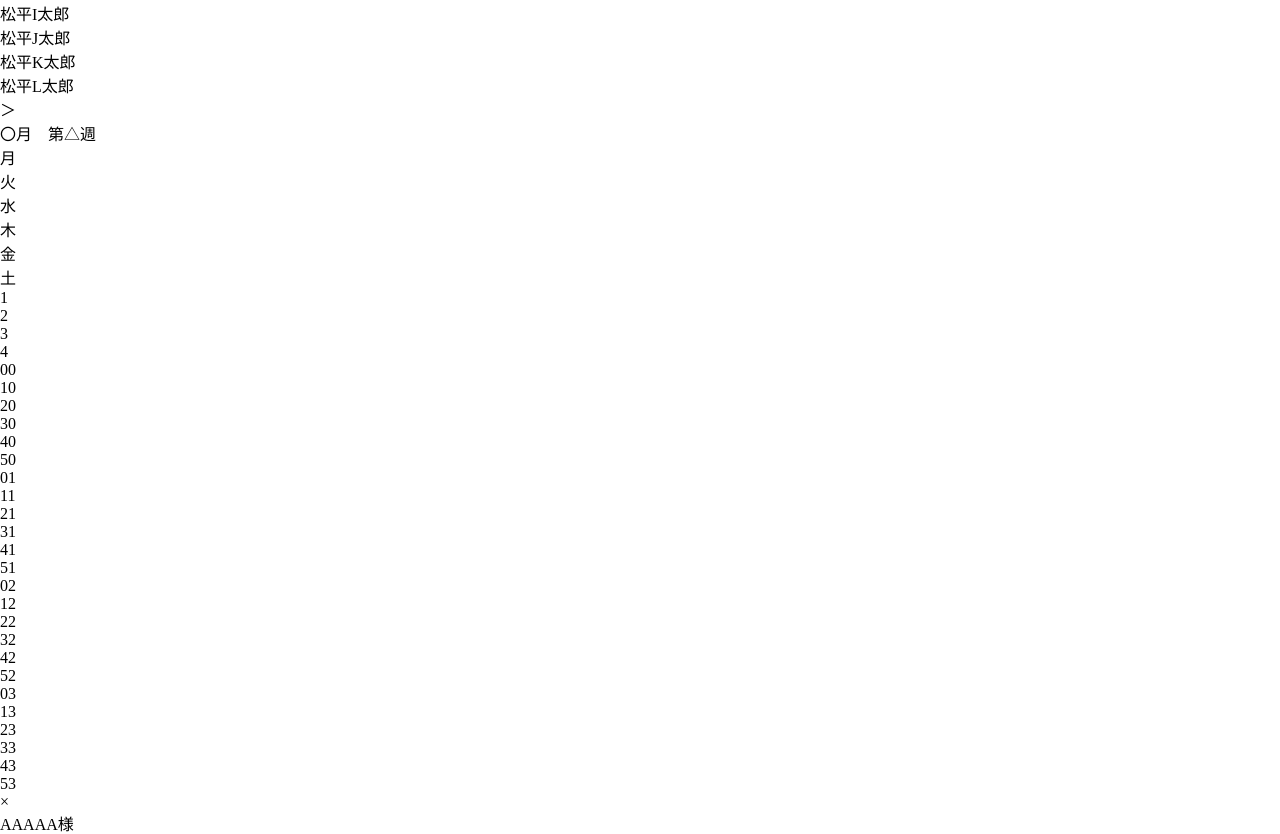
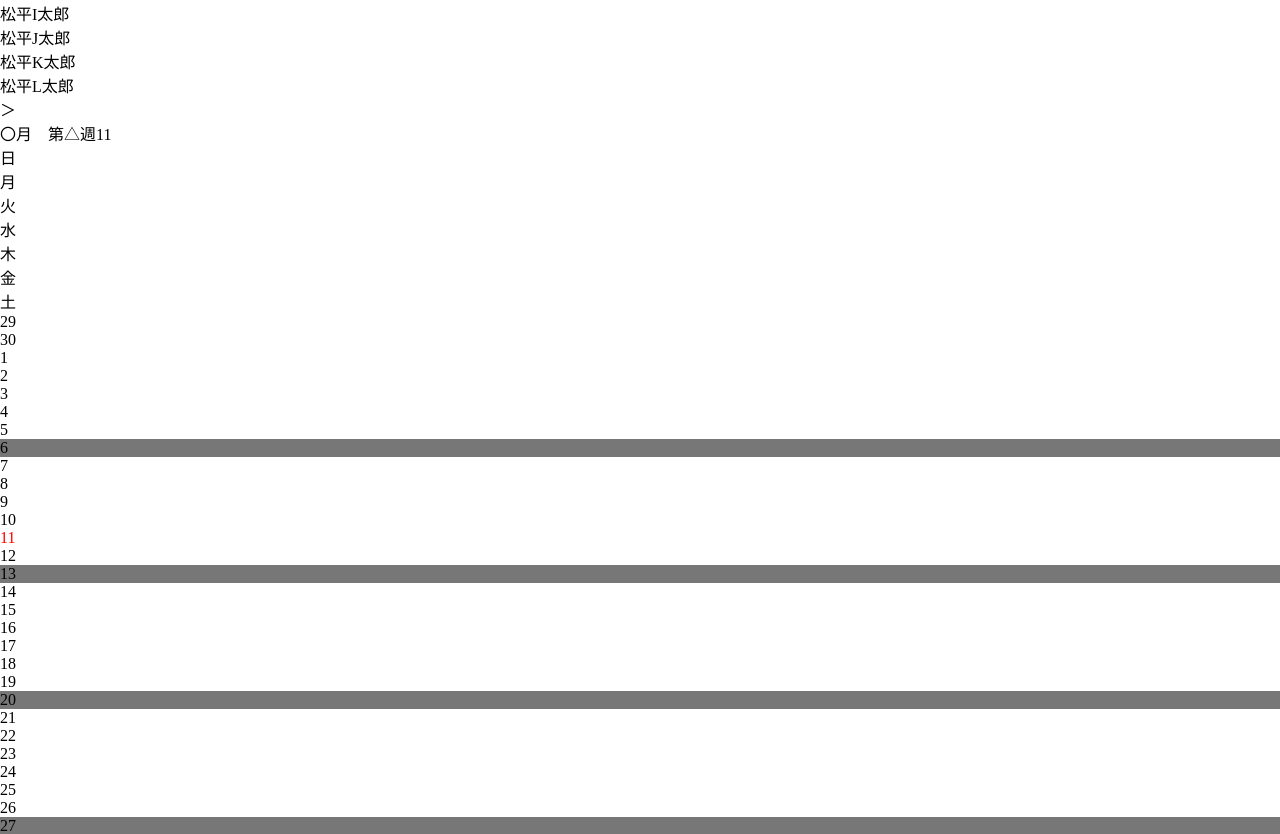
Before and after one commit to Papillon6814/school_front, a Next.js app: page /reservation in a window 1280 px wide. Shown: the part 383-1217 px from the top of the page. Built offline with nearby package versions, Linux system fonts and the light colour scheme.

Commit message:
それっぽいの

```diff
--- a/pages/reservation.js
+++ b/pages/reservation.js
@@ -16,6 +16,7 @@ export default class extends React.Component {
         this.array = new Array()
         this.tch = new Array()
         this.tc = React.createRef()
+        this.months = new Array()
 
         this.times=["10:00 ~ 11:00","11:00 ~ 12:00","13:00 ~ 14:00","14:00 ~ 15:00"]
 
@@ -30,13 +31,36 @@ export default class extends React.Component {
             this.tch.push(React.createRef())
         }
 
+
+        this.today = new Date()
+        let last = new Date(this.today.getFullYear(),this.today.getMonth()+1,0),
+            start = new Date(this.today.getFullYear(),this.today.getMonth(),0)
+
+        let i,arr = new Array(),nextArr = new Array(),lastArr = new Array();
+        for(let j=0,i=start.getDay();i>=0 && i<5;i--,j++){
+            lastArr.unshift(start.getDate() - j)
+        }
+
+        for(let i=1;i<=last.getDate();i++){
+            arr.push(i)
+            this.months.push(React.createRef())
+        }
+
+        for(let i=last.getDay(),j=1;i<6;i++,j++){
+            nextArr.push(j)
+        }
+
         this.state={
             start:0,
             last:5,
             teacherId:0,
             time:0,
+            lastDay:last,
+            startDay:start,
+            month:arr,
+            lastMonth:lastArr,
+            nextMonth:nextArr,
         }
-
 
     }
 
@@ -53,6 +77,13 @@ export default class extends React.Component {
         }
         for(;i<this.teachers.length;i++){
             this.tch[i].current.className=scss.outTeacher
+        }
+
+        this.months[this.today.getDate() - 1].current.style.color="red"
+        for(let j=7-this.state.startDay.getDay()-1;j<this.state.lastDay.getDate();j+=7){
+            this.months[j].current.style.background="#777"
+            this.months[j].current.style.cursor="auto"
+            console.log(j)
         }
     }
 
@@ -179,10 +210,11 @@ export default class extends React.Component {
                     </div>
 
                     <div className={scss.calender}>
-                        <div className={scss.title} ref="title">〇月　第△週</div>
+                        <div className={scss.title} ref="title">〇月　第△週{this.today.getDate()}</div>
 
                         <div className={scss.wk}>
                             <div className={scss.weeks}>
+                                <div className={scss.week}><div id={scss.sunday}>日</div></div>
                                 <div className={scss.week}><div id={scss.monday}>月</div></div>
                                 <div className={scss.week}><div id={scss.tuesday}>火</div></div>
                                 <div className={scss.week}><div id={scss.wednesday}>水</div></div>
@@ -195,24 +227,32 @@ export default class extends React.Component {
 
                         <div className={scss.times}>
 
-                        <div className={scss.classes}>
+                        {/* <div className={scss.classes}>
                             <div className={scss.class}>1</div>
                             <div className={scss.class}>2</div>
                             <div className={scss.class}>3</div>
                             <div className={scss.class}>4</div>
-                        </div>
+                        </div> */}
 
-                            <div className={scss.cl}>
-                            {this.array.map((datas,indexs)=>
-                                datas.map((data,index)=>
-                                    <div className={scss.time} key={index} onClick={this.timeClick.bind(this,index,indexs)}>{index}{indexs}</div>
-                            ))}
-                            </div>
+
+                            {this.state.lastMonth.map((data,index)=>
+                                <div className={scss.lastTime} key={index}>{data}</div>
+                            )}
+
+                            {this.state.month.map((data,index)=>
+                                <div className={scss.time} key={index} ref={this.months[index]}>{data}</div>
+                            )}
+
+                            {this.state.nextMonth.map((data,index)=>
+                                <div className={scss.nextTime} key={index}>{data}</div>
+                            )}
                         </div>
 
                     </div>
 
                     <Footer/>
+
+
                     <div className={scss.pops} ref={this.pop}>
                         <div className={scss.bookSheet}>
 
--- a/styles/reservation.scss
+++ b/styles/reservation.scss
@@ -153,7 +153,7 @@ $i:$i+1;
     position: relative;
     margin:0 auto;
     text-align: center;
-    width:80%;
+    width:90%;
     left:-1%
 }
 
@@ -171,18 +171,16 @@ $i:$i+1;
     transition:3s;
 }
 
-
-
 .weeks{
     position: relative;
-    left:10%;
     text-align: left;
+    width:100%;
 }
 
 .week{
     position: relative;
     font-size: $mainSize;
-    width:16%;
+    width:14%;
     border:solid 1px #000;
     display: inline-block;
     border-bottom: double 4px #000;
@@ -192,6 +190,8 @@ $i:$i+1;
 .times{
     position: relative;
     text-align: left;
+    width:100%;
+    height: 500;
 }
 
 .classes{
@@ -214,7 +214,16 @@ $i:$i+1;
 .cl{
     position: absolute;
     display: inline-block;
-    width:100%;
+}
+
+.lastTime{
+    position: relative;
+    top:0;
+    display: inline-block;
+    border:solid 1px #000;
+    height:100px;
+    width:14%;
+    background: #777;
 }
 
 .time{
@@ -223,8 +232,19 @@ $i:$i+1;
     display: inline-block;
     border:solid 1px #000;
     height:100px;
-    width:16%;
+    width:14%;
+    background:white;
     cursor: pointer;
+}
+
+.nextTime{
+    position: relative;
+    top:0;
+    display: inline-block;
+    border:solid 1px #000;
+    height:100px;
+    width:14%;
+    background: #777;
 }
 
 .time:hover{
```
